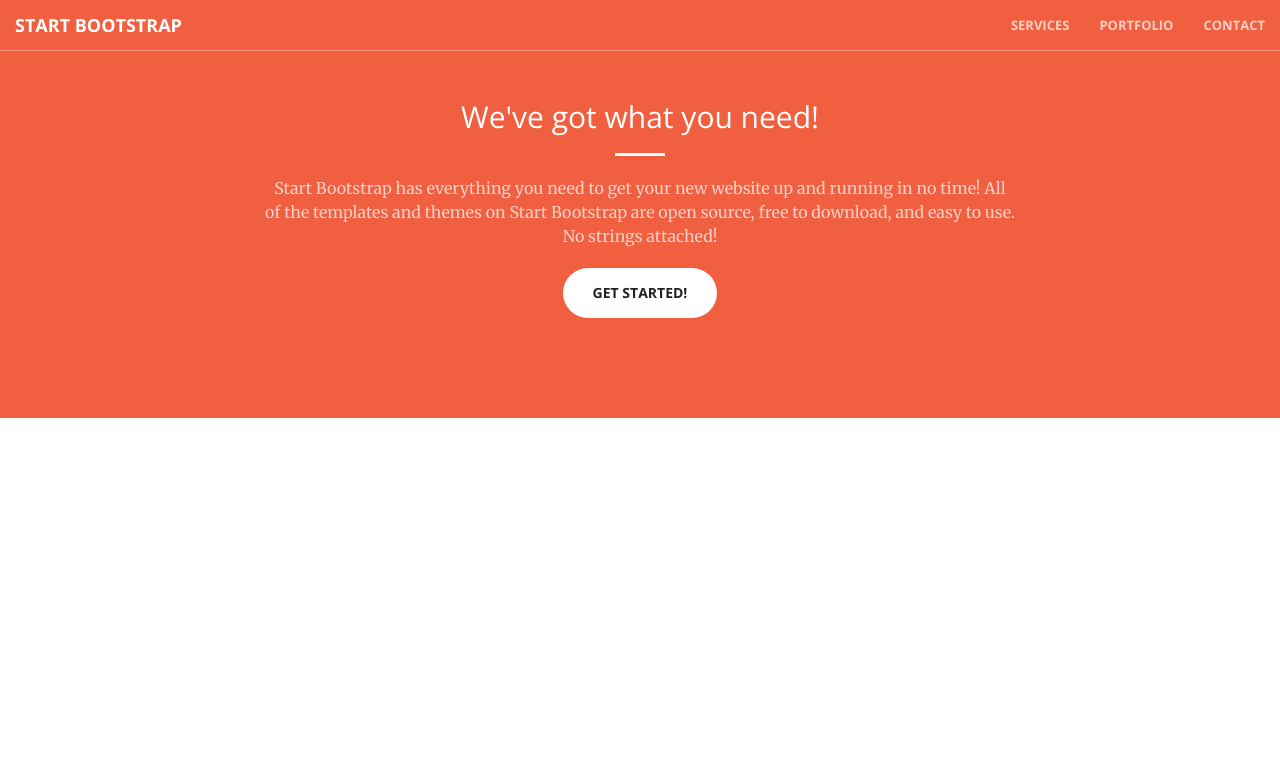
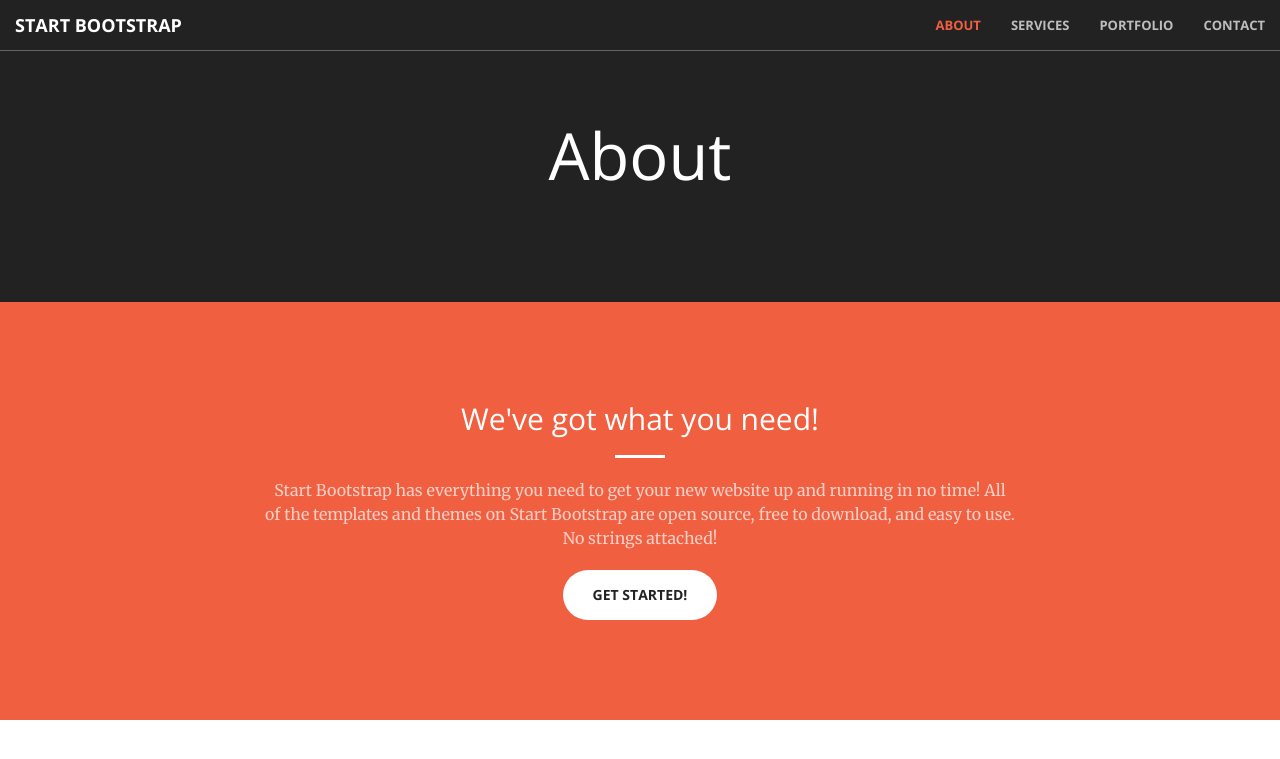
Before and after one commit to pomaking/redskyatnight, a Jekyll site: the page built from about.html, in a window 1280 px wide. Shown: the top 759 px of the page. Built offline with Jekyll 4.4.1, drawn with Linux system fonts in a browser that asks for light colours.

Commit message:
Updated '/about.html' via CloudCannon

```diff
--- a/about.html
+++ b/about.html
@@ -2,6 +2,11 @@
 layout: default
 title: About
 ---
+<section class="bg-dark">
+  <div class="text-center">
+    <h1>About</h1>
+  </div>
+</section>
 
     <section class="bg-primary" id="about">
         <div class="container">
```
